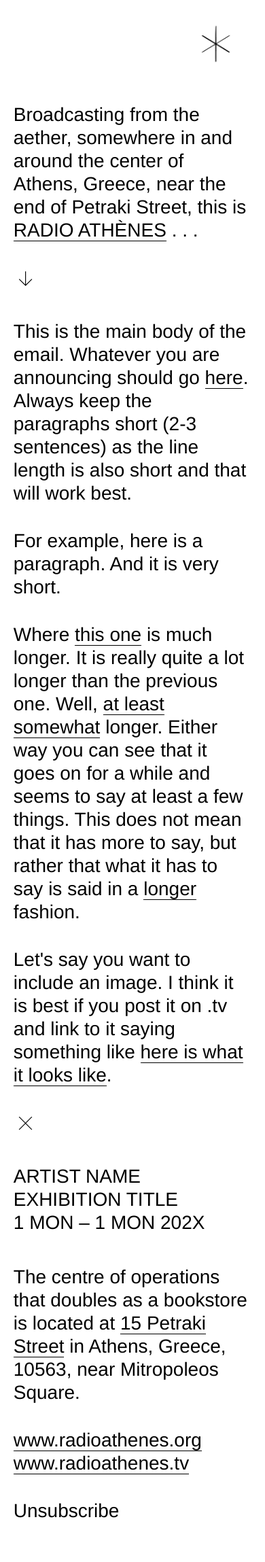
After one commit to O-R-G/radioathenes.org, a PHP site: page /RADIOATHENES/newsletter/index.html in a window 390 px wide. The commit adds this page. Shown: the whole page at 68% size. Run offline with PHP 8.4, Linux system fonts and the light colour scheme; some web fonts are replaced.

Commit message:
fix redundant asterisk on load

```diff
--- /dev/null
+++ b/newsletter/index.html
@@ -0,0 +1,326 @@
+<!doctype html>
+<html>
+  <head>
+    <meta name="viewport" content="width=device-width" />
+    <meta http-equiv="Content-Type" content="text/html; charset=UTF-8" />
+    <link href="http://radioathenes.org/_Fonts/mtdbt2f4d-915.css" rel="stylesheet" type="text/css">
+    <title></title>
+    <style>
+      /* -------------------------------------
+          GLOBAL RESETS
+      ------------------------------------- */
+
+      /*All the styling goes here*/
+
+      img {
+        border: none;
+        -ms-interpolation-mode: bicubic;
+        max-width: 100%;
+      }
+
+      body {
+        background-color: #ffffff;
+        font-family: 'mtdbt2f4d-915', Helvetica, sans-serif;
+        -webkit-font-smoothing: antialiased;
+        font-size: 28px;
+        line-height: 34px;
+        margin: 0;
+        padding: 0;
+        -ms-text-size-adjust: 100%;
+        -webkit-text-size-adjust: 100%;
+      }
+
+      table {
+        background-color: #ffffff;
+        border-collapse: separate;
+        mso-table-lspace: 0pt;
+        mso-table-rspace: 0pt;
+        width: 100%; }
+        table td {
+          vertical-align: top;
+      }
+
+      /* -------------------------------------
+          BODY & CONTAINER
+      ------------------------------------- */
+
+      .body {
+        background-color: #ffffff;
+        width: 100%;
+      }
+
+      /* Set a max-width, and make it display as block so it will automatically stretch to that width, but will also shrink down on a phone or something */
+      .container {
+        display: block;
+        /* margin: 0 auto !important; */
+        /* makes it centered */
+        max-width: 400px;
+        padding: 10px;
+        width: 400px;
+      }
+
+      /* This should also be a block element, so that it will fill 100% of the .container */
+      .content {
+        box-sizing: border-box;
+        display: block;
+        margin: 0 auto;
+        max-width: 450px;
+        padding: 10px;
+      }
+
+      /* -------------------------------------
+          HEADER, FOOTER, MAIN
+      ------------------------------------- */
+      .main {
+        background: #ffffff;
+        border-radius: 3px;
+        width: 100%;
+      }
+
+      .wrapper {
+        box-sizing: border-box;
+        padding: 20px;
+      }
+
+      .content-block {
+        padding-bottom: 10px;
+        padding-top: 10px;
+      }
+
+      .footer {
+        clear: both;
+        margin-top: 10px;
+        width: 100%;
+      }
+        .footer td,
+        .footer p,
+        .footer span,
+        .footer a {
+          color: #666666;
+      }
+
+      #asterisk {
+        width: 30%;
+        float: right;
+      }
+
+      .arrow {
+        width: 10%;
+      }
+
+      /* -------------------------------------
+          TYPOGRAPHY
+      ------------------------------------- */
+      h1 {
+        text-transform: capitalize;
+      }
+
+      p,
+      ul,
+      ol {
+        margin: 0;
+        margin-bottom: 36px;
+      }
+        p li,
+        ul li,
+        ol li {
+          list-style-position: inside;
+          margin-left: 5px;
+      }
+
+      a {
+        color: #000000;
+        text-decoration: none;
+        border-bottom: 1px solid #000000;
+      }
+
+      /* -------------------------------------
+          OTHER STYLES THAT MIGHT BE USEFUL
+      ------------------------------------- */
+      .last {
+        margin-bottom: 0;
+      }
+
+      .first {
+        margin-top: 0;
+      }
+
+      .align-center {
+        text-align: center;
+      }
+
+      .align-right {
+        text-align: right;
+      }
+
+      .align-left {
+        text-align: left;
+      }
+
+      .clear {
+        clear: both;
+      }
+
+      .mt0 {
+        margin-top: 0;
+      }
+
+      .mb0 {
+        margin-bottom: 0;
+      }
+
+      .preheader {
+        color: transparent;
+        display: none;
+        height: 0;
+        max-height: 0;
+        max-width: 0;
+        opacity: 0;
+        overflow: hidden;
+        mso-hide: all;
+        visibility: hidden;
+        width: 0;
+      }
+
+      .powered-by a {
+        text-decoration: none;
+      }
+
+      hr {
+        border: 0;
+        border-bottom: 1px solid #f6f6f6;
+        margin: 20px 0;
+      }
+
+      /* -------------------------------------
+          RESPONSIVE AND MOBILE FRIENDLY STYLES
+      ------------------------------------- */
+      @media only screen and (max-width: 620px) {
+        table[class=body] h1 {
+          /* font-size: 28px !important; */
+          margin-bottom: 10px !important;
+        }
+        table[class=body] p,
+        table[class=body] ul,
+        table[class=body] ol,
+        table[class=body] td,
+        table[class=body] span,
+        table[class=body] a {
+          /* font-size: 16px !important; */
+        }
+        table[class=body] .wrapper,
+        table[class=body] .article {
+          padding: 10px !important;
+        }
+        table[class=body] .content {
+          padding: 0 !important;
+        }
+        table[class=body] .container {
+          padding: 0 !important;
+          width: 100% !important;
+        }
+        table[class=body] .main {
+          border-left-width: 0 !important;
+          border-radius: 0 !important;
+          border-right-width: 0 !important;
+        }
+        table[class=body] .btn table {
+          width: 100% !important;
+        }
+        table[class=body] .btn a {
+          width: 100% !important;
+        }
+        table[class=body] .img-responsive {
+          height: auto !important;
+          max-width: 100% !important;
+          width: auto !important;
+        }
+      }
+
+      /* -------------------------------------
+          PRESERVE THESE STYLES IN THE HEAD
+      ------------------------------------- */
+      @media all {
+        .ExternalClass {
+          width: 100%;
+        }
+        .ExternalClass,
+        .ExternalClass p,
+        .ExternalClass span,
+        .ExternalClass font,
+        .ExternalClass td,
+        .ExternalClass div {
+          line-height: 100%;
+        }
+        .apple-link a {
+          color: inherit !important;
+          font-family: inherit !important;
+          font-size: inherit !important;
+          font-weight: inherit !important;
+          line-height: inherit !important;
+          text-decoration: none !important;
+        }
+        #MessageViewBody a {
+          color: inherit;
+          text-decoration: none;
+          font-size: inherit;
+          font-family: inherit;
+          font-weight: inherit;
+          line-height: inherit;
+        }
+        .btn-primary table td:hover {
+          background-color: #34495e !important;
+        }
+        .btn-primary a:hover {
+          background-color: #34495e !important;
+          border-color: #34495e !important;
+        }
+      }
+    </style>
+    </head>
+    <body class="">
+        <span class="preheader">Radio Athènes</span>
+        <table role="presentation" border="0" cellpadding="0" cellspacing="0" class="body">
+            <tr>
+                <td>&nbsp;</td>
+                <td class="container">
+                    <div class="content">
+                        <table role="presentation" class="main">
+                            <tr>
+                                <td class="wrapper">
+                                    <table role="presentation" border="0" cellpadding="0" cellspacing="0">
+                                        <tr>
+                                            <td>
+                                                <a href="http://radioathenes.org/MEDIA/MP4/radio.mp4"><img id="asterisk" src="images/radio.gif" editable="true" width="300" /></a>
+                                                <p>&nbsp;</p>
+                                                <p>&nbsp;</p>
+                                                <p>Broadcasting from the aether, somewhere in and around the center of Athens, Greece, near the end of Petraki Street, this is <a href='http://radioathenes.org/'>RADIO ATHÈNES</a> . . .</p>
+                                                <p><img class="arrow" src="images/arrow-down-5-k.svg" width="100"></p>
+                                                <multiline>
+                                                    <p>This is the main body of the email. Whatever you are announcing should go <a href=''>here</a>. Always keep the paragraphs short (2-3 sentences) as the line length is also short and that will work best.</p>
+                                                    <p>For example, here is a paragraph. And it is very short.</p>
+                                                    <p>Where <a href=''>this one</a> is much longer. It is really quite a lot longer than the previous one. Well, <a href=''>at least somewhat</a> longer. Either way you can see that it goes on for a while and seems to say at least a few things. This does not mean that it has more to say, but rather that what it has to say is said in a <a href=''>longer</a> fashion.</p>
+                                                    <p>Let's say you want to include an image. I think it is best if you post it on .tv and link to it saying something like <a href='https://www.radioathenes.tv/media/01317.jpeg'>here is what it looks like</a>.</p>
+                                                    <p><img class="arrow" src="images/x-5-k.svg" width="100"></p>
+                                                    <p>ARTIST NAME<br>EXHIBITION TITLE<br>1 MON – 1 MON 202X</p>
+                                                </multiline>
+                                            </td>
+                                        </tr>
+                                        <tr>
+                                            <td class="content-block powered-by">
+                                                <p>The centre of operations that doubles as a bookstore is located at <a href="https://maps.apple.com/?address=Petraki%2015,%2010563%20Athens,%20Greece&auid=10295066542150054670&ll=37.975668,23.730644&lsp=9902&q=Radio%20Ath%C3%A8nes&_ext=ChoKBQgEEIIBCgQIBRADCgUIBhCFAQoECAoQABImKeeaE7ZL/EJAMc999LyquTdAOWVwORJy/UJAQdvo4ZWVvDdAUAQ%3D">15 Petraki Street</a> in Athens, Greece, 10563, near Mitropoleos Square.</p>
+                                                <p><a href="http://www.radioathenes.org">www.radioathenes.org</a><br /><a href="http://www.radioathenes.tv">www.radioathenes.tv</a></p>
+                                                <p><unsubscribe>Unsubscribe</unsubscribe></p>
+                                            </td>
+                                        </tr>
+                                    </table>
+                                </td>
+                            </tr>
+                        </table>
+                    </div>
+                </td>
+                <td>&nbsp;</td>
+            </tr>
+        </table>
+    </body>
+</html>
```
Also changed, not shown: GLOBAL/head.php (+5 -7 lines).
